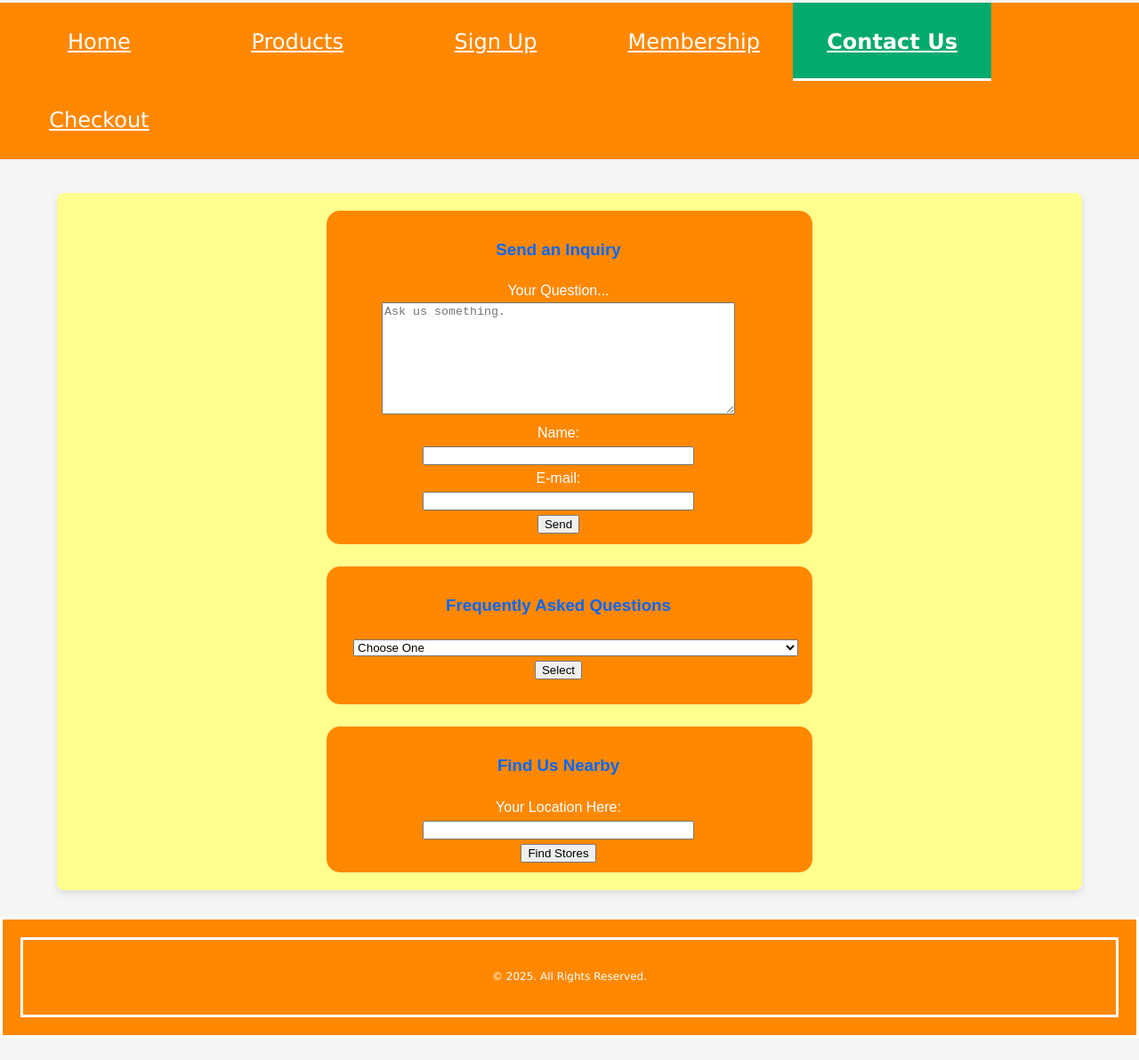
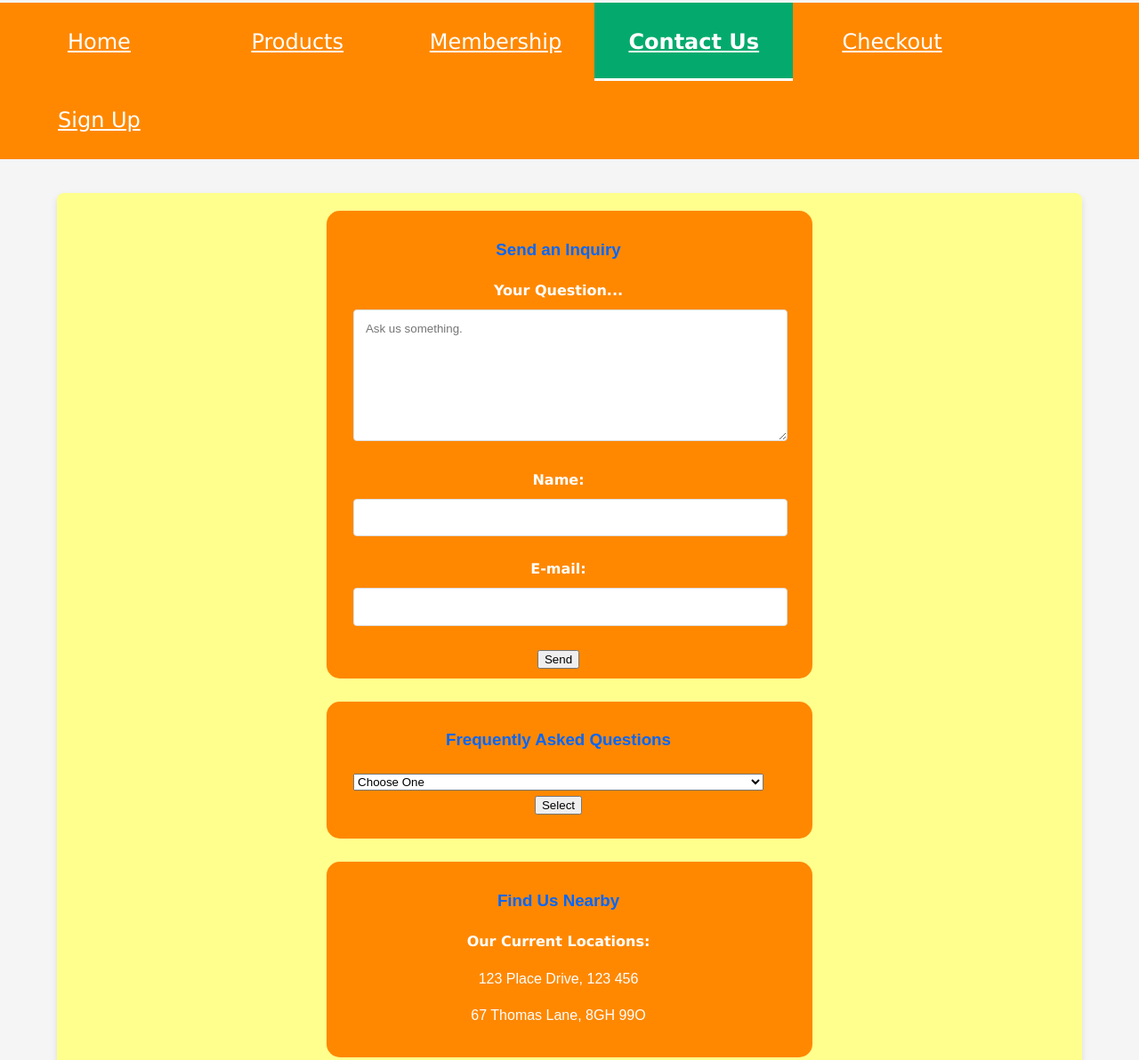
Before and after one commit to CodeFox2/HomeHardware, a plain HTML site: page contact.html in a window 1280 px wide. Shown: the part 133-1325 px from the top of the page at 89% size. Before the commit the page ends 1300 px from the top, so only its background shows below. Drawn offline with Linux system fonts and the light colour scheme.

Commit message:
Made some changes to the contact page

```diff
--- a/contact.html
+++ b/contact.html
@@ -6,49 +6,55 @@
     <title>Home Hardware Delivery Service</title>
 </head>
 <body>
-    <h1>Home Hardware Delivery Service</h1>
+    <h1>Hardware Express</h1>
     <p>Your One Stop Shop For Everything Home Hardware!</p>
     <div class="topnav">
         <nav>
             <a href="homepage.html">Home</a>
             <a href="products.html">Products</a>
-            <a href="signup.html">Sign Up</a>
             <a href="membership.html">Membership</a>
             <a class="active" href="contact.html">Contact Us</a>
             <a href="checkout.html">Checkout</a>
+            <a href="signup.html">Sign Up</a>
         </nav>
     </div>
 
     <div class="center">
         <form id="inquiry">
             <h3>Send an Inquiry</h3>
-            <label for="question">Your Question...</label><br>
-            <textarea id="question" name="question" placeholder="Ask us something." rows="8" cols="47"></textarea><br>
-
-            <label for="name">Name:</label><br>
-            <input type="text" id="name" name="name" size="35"><br>
-
-            <label for="mail">E-mail:</label><br>
-            <input type="email" id="mail" name="mail" size="35"><br>
-
-            <input type="submit" value="Send">
+            <div class="form-group">
+                <label for="question">Your Question...</label>
+                <textarea id="question" name="question" placeholder="Ask us something." rows="8" cols="47" required></textarea>
+            </div>
+            <div class="form-group">
+                <label for="name">Name:</label>
+                <input type="text" id="name" name="name" size="50" required><br>
+            </div>
+            <div class="form-group">
+                <label for="mail">E-mail:</label>
+                <input type="email" id="mail" name="mail" size="50" required><br>
+            </div>
+            <input type="submit" value="Send" onclick="windows.alert('Sent!')">
         </form><br>
         <form id="faq">
             <h3>Frequently Asked Questions</h3>
-            <select name="frequentyasked" id="frequentyasked" style="width: 500px;">
+            <select name="frequentyasked" id="frequentyasked" style="width: 100%;">
                 <option value="">Choose One</option>
                 <option value="q1">When do you regularly restock?</option>
                 <option value="q2">What times are you open?</option>
-                <option value="q3">How do you spell Hoborg?</option>
+                <option value="q3">Can orders be canceled when made?</option>
+                <option value="q3">Do you offer free shipping?</option>
             </select><br>
             <input type="submit" value="Select">
             <p id="q"></p> <!-- Answer to selected question goes here -->
         </form><br>
         <form id="findus">
             <h3>Find Us Nearby</h3>
-            <label for="location">Your Location Here:</label><br>
-            <input type="text" id="location" name="location" size="35"><br>
-            <input type="submit" value="Find Stores">
+            <div class="form-group">
+                <label>Our Current Locations:</label>
+                <p>123 Place Drive, 123 456</p>
+                <p>67 Thomas Lane, 8GH 99O</p>
+            </div>
         </form>
     </div>
 
```
